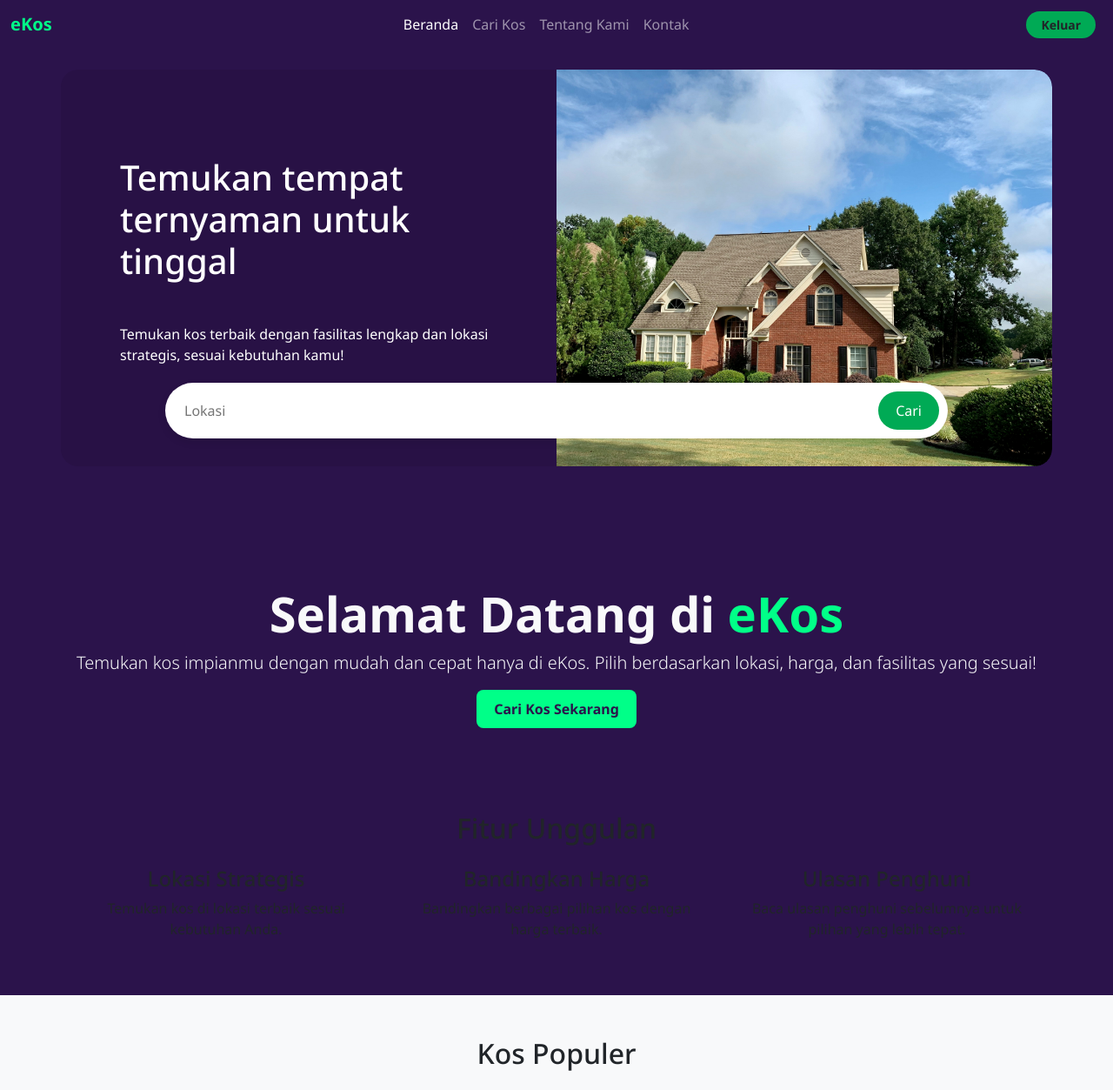
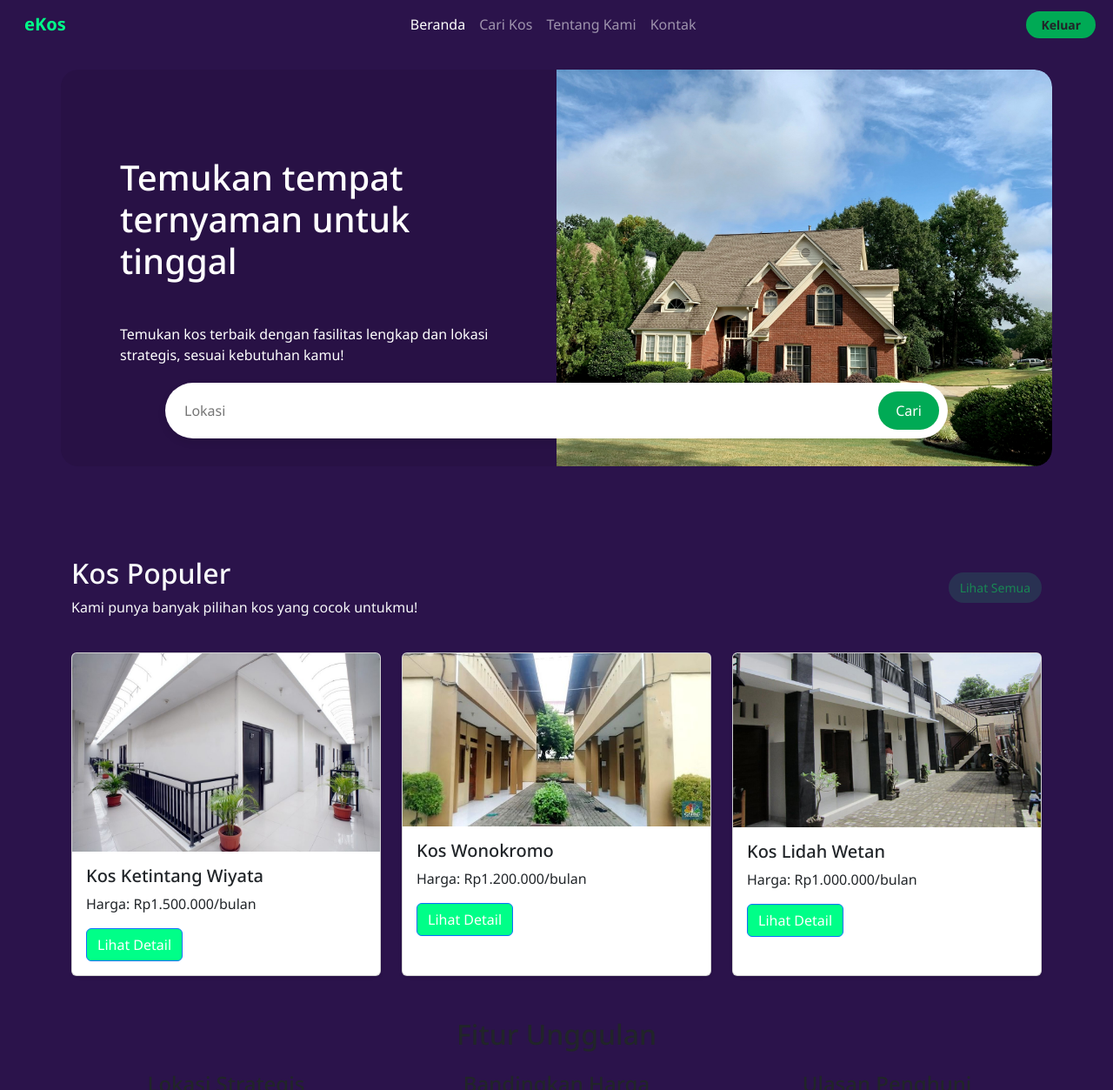
Before and after one commit to silviansi/ekos, a PHP site: page /dashboard.php in a window 1280 px wide. Shown: the top 1253 px of the page at 87% size. Run offline with PHP 8.4, Linux system fonts and the light colour scheme.

Commit message:
add design kos populer

```diff
--- a/assets/css/style.css
+++ b/assets/css/style.css
@@ -147,6 +147,17 @@ nav {
     border: none;
 }
 
+.btn-view {
+    background-color: rgba(36, 171, 112, 0.2);
+    border-radius: 50px;
+    font-size: 14px;
+}
+
+.btn-view:hover {
+    background-color: rgba(36, 171, 112, 0.4);
+    color: #FFFFFF;
+}
+
 .jumbotron {
     background: #2B134B;
 }
--- a/dashboard.php
+++ b/dashboard.php
@@ -21,7 +21,7 @@ if (!isset($_SESSION['user_id'])) {
     <!-- Navbar -->
     <nav class="navbar navbar-expand-lg navbar-dark">
     <div class="container-fluid">
-        <a class="navbar-brand fw-bold" style="color: #00FF88" href="#">eKos</a>
+        <a class="navbar-brand fw-bold mx-3" style="color: #00FF88" href="#">eKos</a>
         <button class="navbar-toggler" type="button" data-bs-toggle="collapse" data-bs-target="#navbarSupportedContent"
             aria-controls="navbarSupportedContent" aria-expanded="false" aria-label="Toggle navigation">
             <span class="navbar-toggler-icon"></span>
@@ -46,7 +46,7 @@ if (!isset($_SESSION['user_id'])) {
     </div>
     </nav>
 
-    <!-- Jumbotron -->
+    <!-- Header -->
     <section id="header">
         <div class="container mt-4">
             <div class="row header-section align-items-center">
@@ -66,13 +66,49 @@ if (!isset($_SESSION['user_id'])) {
         </div>
     </section>
 
-    <section class="jumbotron text-center py-5">
-        <div class="container">
-            <h1 class="display-4 fw-bold text-light">Selamat Datang di <span style="color:#00FF88">eKos</span></h1>
-            <p class="lead text-light">
-                Temukan kos impianmu dengan mudah dan cepat hanya di eKos. Pilih berdasarkan lokasi, harga, dan fasilitas yang sesuai!
-            </p>
-            <a href="#" class="btn btn-md btn-search fw-bold">Cari Kos Sekarang</a>
+    <!-- Kos populer -->
+    <section id="kos-populer">
+        <div class="container mt-3">
+            <div class="d-flex justify-content-between align-items-center">
+                <div>
+                    <h2 class="text-light">Kos Populer</h2>
+                    <p class="text-light mb-0">Kami punya banyak pilihan kos yang cocok untukmu!</p>
+                </div>
+                <a href="#" class="btn btn-view text-success">Lihat Semua</a>
+            </div>
+            <div class="row mt-4">
+            <!-- Kos Card -->
+            <div class="col-md-4 mt-3">
+                <div class="card h-100 shadow-sm">
+                    <img src="assets/img/kos-a.jpg" class="card-img-top" alt="Kos A">
+                    <div class="card-body">
+                        <h5 class="card-title">Kos Ketintang Wiyata</h5>
+                        <p class="card-text">Harga: Rp1.500.000/bulan</p>
+                        <a href="#" class="btn btn-primary" style="background-color: #00FF88;">Lihat Detail</a>
+                    </div>
+                </div>
+            </div>
+            <div class="col-md-4 mt-3">
+                <div class="card h-100 shadow-sm">
+                    <img src="assets/img/kos-b.jpeg" class="card-img-top" alt="Kos B">
+                    <div class="card-body">
+                        <h5 class="card-title">Kos Wonokromo</h5>
+                        <p class="card-text">Harga: Rp1.200.000/bulan</p>
+                        <a href="#" class="btn btn-primary" style="background-color: #00FF88;">Lihat Detail</a>
+                    </div>
+                </div>
+            </div>
+            <div class="col-md-4 mt-3">
+                <div class="card h-100 shadow-sm">
+                    <img src="assets/img/kos-c.jpg" class="card-img-top" alt="Kos C">
+                    <div class="card-body">
+                        <h5 class="card-title">Kos Lidah Wetan</h5>
+                        <p class="card-text">Harga: Rp1.000.000/bulan</p>
+                        <a href="#" class="btn btn-primary" style="background-color: #00FF88;">Lihat Detail</a>
+                    </div>
+                </div>
+            </div>
+            </div>
         </div>
     </section>
 
@@ -91,45 +127,6 @@ if (!isset($_SESSION['user_id'])) {
             <div class="col-md-4">
                 <h4>Ulasan Penghuni</h4>
                 <p>Baca ulasan penghuni sebelumnya untuk pilihan yang lebih tepat.</p>
-            </div>
-        </div>
-    </div>
-    </section>
-
-    <section class="py-5 bg-light">
-    <div class="container">
-        <h2 class="text-center">Kos Populer</h2>
-        <div class="row mt-4">
-            <!-- Kos Card -->
-            <div class="col-md-4">
-                <div class="card shadow-sm">
-                    <img src="assets/images/kos1.jpg" class="card-img-top" alt="Kos A">
-                    <div class="card-body">
-                        <h5 class="card-title">Kos A</h5>
-                        <p class="card-text">Harga: Rp1.500.000/bulan</p>
-                        <a href="#" class="btn btn-primary" style="background-color: #00FF88;">Lihat Detail</a>
-                    </div>
-                </div>
-            </div>
-            <div class="col-md-4">
-                <div class="card shadow-sm">
-                    <img src="assets/images/kos2.jpg" class="card-img-top" alt="Kos B">
-                    <div class="card-body">
-                        <h5 class="card-title">Kos B</h5>
-                        <p class="card-text">Harga: Rp1.200.000/bulan</p>
-                        <a href="#" class="btn btn-primary" style="background-color: #00FF88;">Lihat Detail</a>
-                    </div>
-                </div>
-            </div>
-            <div class="col-md-4">
-                <div class="card shadow-sm">
-                    <img src="assets/images/kos3.jpg" class="card-img-top" alt="Kos C">
-                    <div class="card-body">
-                        <h5 class="card-title">Kos C</h5>
-                        <p class="card-text">Harga: Rp1.000.000/bulan</p>
-                        <a href="#" class="btn btn-primary" style="background-color: #00FF88;">Lihat Detail</a>
-                    </div>
-                </div>
             </div>
         </div>
     </div>
```
